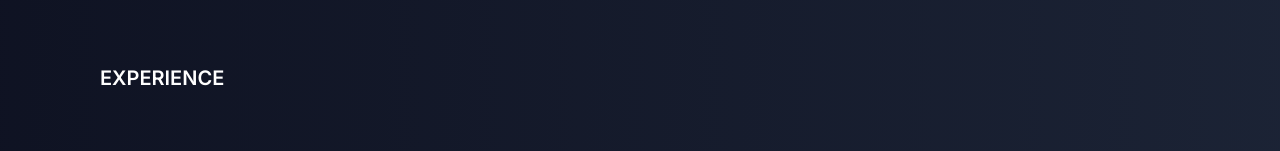
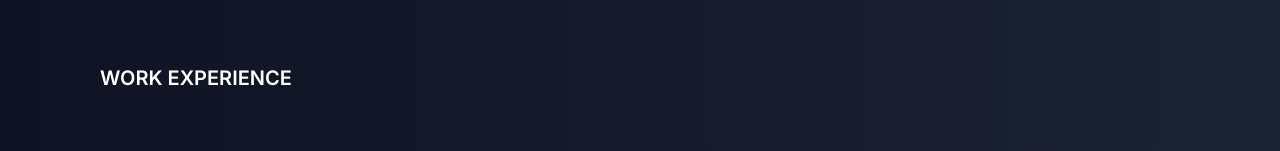
Before and after one commit to silvrfox153/matt-portfolio-3.0, a Next.js app: page / in a window 1280 px wide. Shown: the part 212-363 px from the top of the page. Built offline with nearby package versions, Linux system fonts and the light colour scheme.

Commit message:
Addded "Work" to experience heading

```diff
--- a/app/components/Experience.jsx
+++ b/app/components/Experience.jsx
@@ -5,7 +5,7 @@ const Experience = () => {
     <section id="experience" className="pt-5">
       <div className="py-2 px-5">
         <h2 className="uppercase text-xl text-white font-semibold">
-          Experience
+          Work Experience
         </h2>
       </div>
       <div className="px-5">
```
